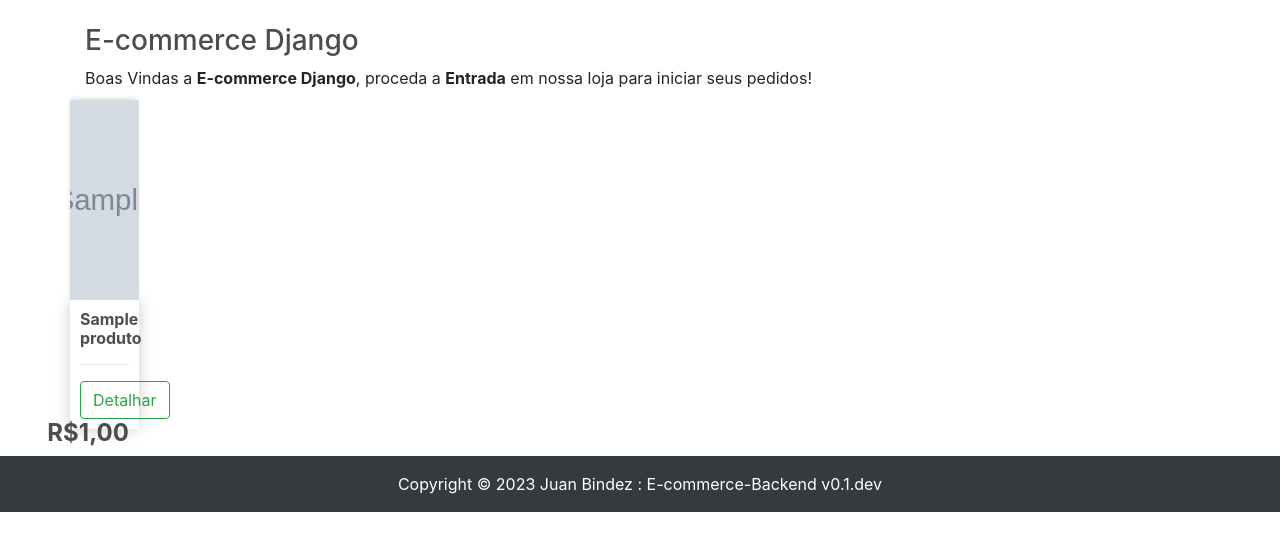
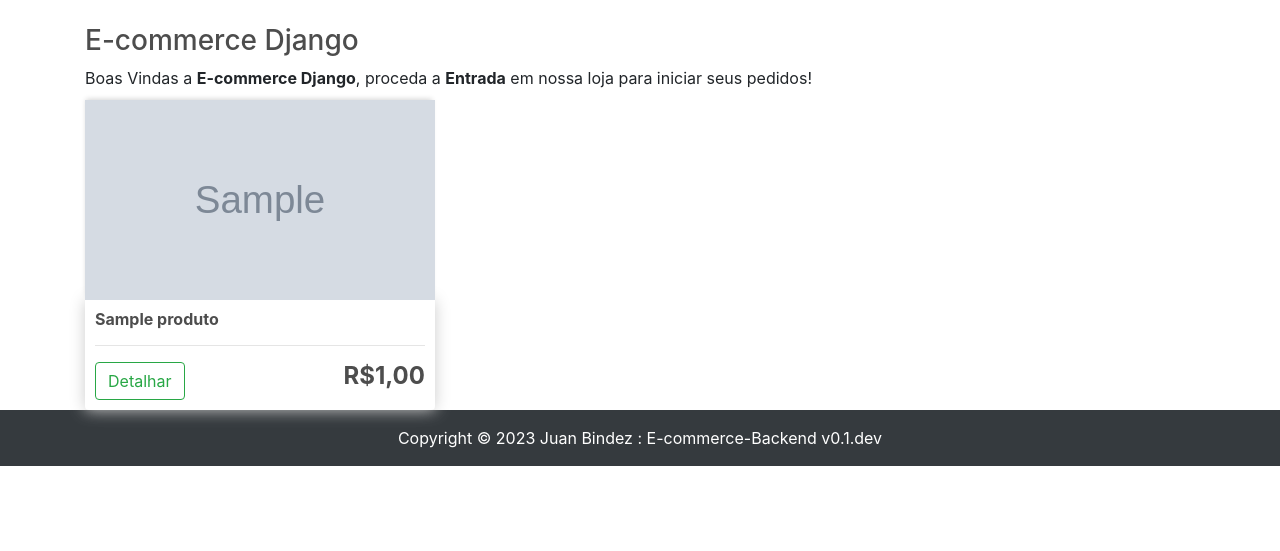
Before and after one commit to JuanBindez/PCHDjango, a Django app: page /store in a window 1280 px wide. Shown: the part 56-607 px from the top of the page. Run offline with Django 3.2, Linux system fonts and the light colour scheme; tables that the repository leaves empty hold one stand-in row (values such as "Sample post"); grey boxes marked "Sample" are stand-in pictures; some libraries are stand-ins or nearby versions.

Commit message:
Update store.html bug in div

```diff
--- a/store/templates/store/store.html
+++ b/store/templates/store/store.html
@@ -15,7 +15,6 @@
       role="alert">{{message}}</div>
   {% endfor %}
   <div class="row">
-   <div class="row">
       {% for produto in produtos %}
       <div class="col-lg-4">
          <img class="thumbnail" src="{{produto.imageURL}}">
```
